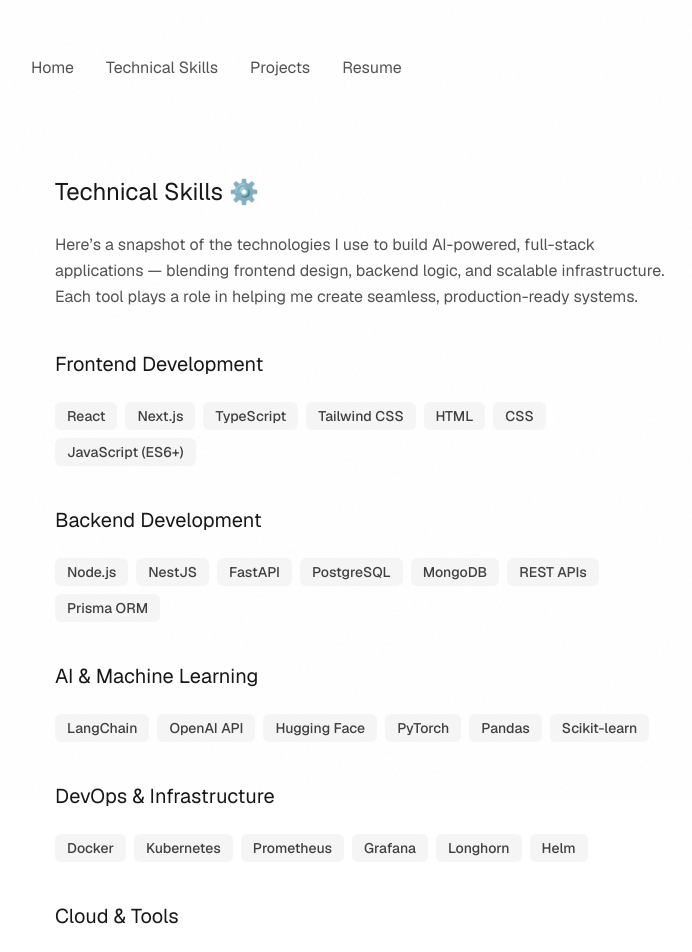
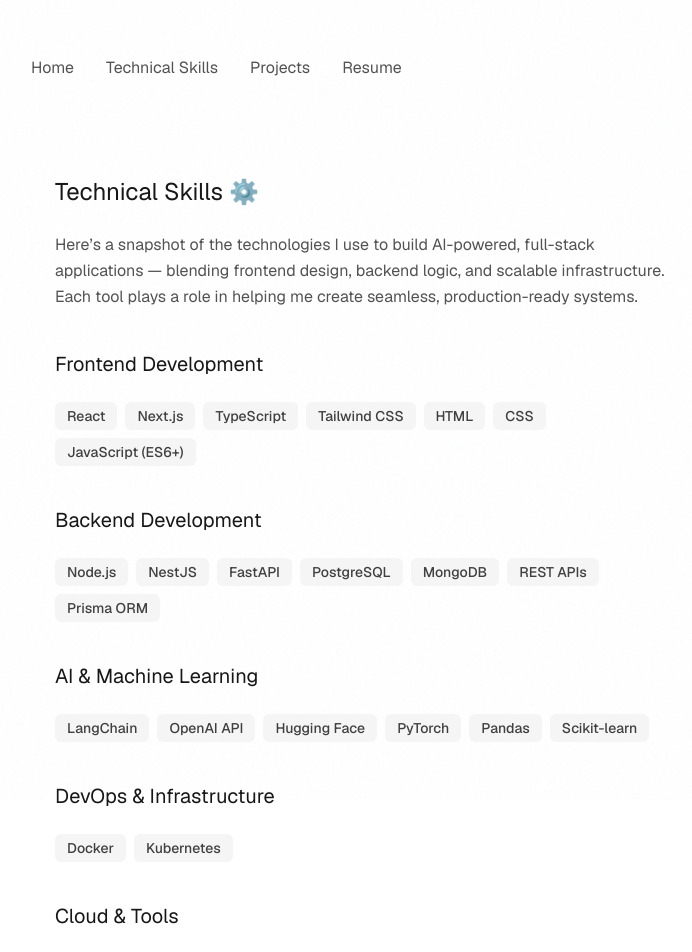
Before and after one commit to ShejalShankar/Portfolio, a Next.js app: page /skills in a window 1280 px wide. Shown: the top 952 px of the page, without its empty margins (273-965 px from the left). Built offline with nearby package versions, Linux system fonts and the light colour scheme; no server answers; what @googleapis/youtube, @tambo-ai/react would draw is missing.

Commit message:
changes applied

```diff
--- a/app/skills/page.tsx
+++ b/app/skills/page.tsx
@@ -37,10 +37,7 @@
     'DevOps & Infrastructure': [
       'Docker',
       'Kubernetes',
-      'Prometheus',
-      'Grafana',
-      'Longhorn',
-      'Helm',
+
     ],
     'Cloud & Tools': [
       'AWS',
```
